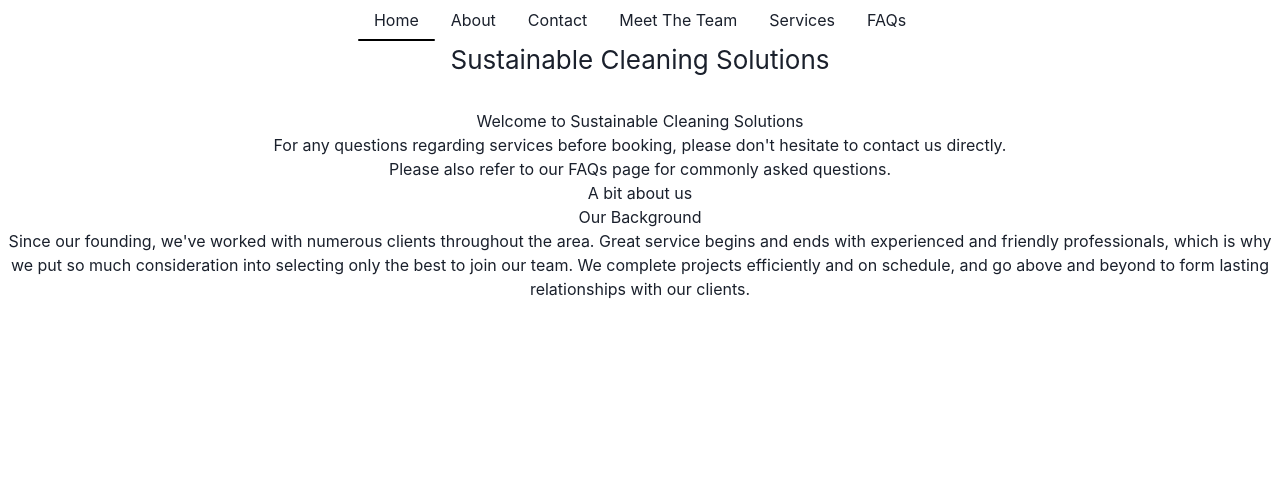
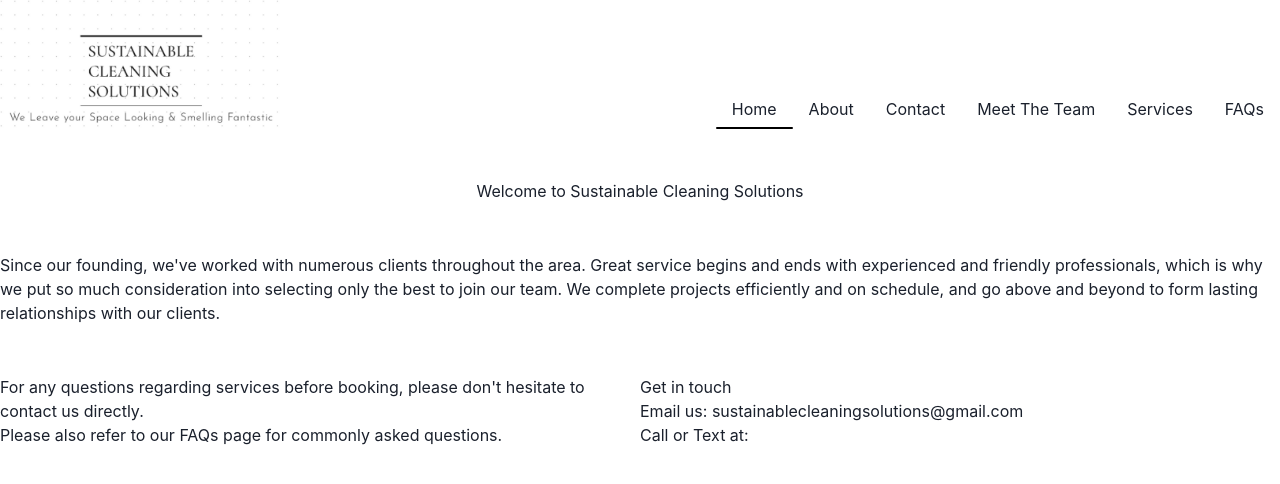
Before and after one commit to katiefugate/sustainable-cleaning-solutions, a React (Create React App) app: page /Home in a window 1280 px wide. Shown: the top 484 px of the page. Built offline with nearby package versions, Linux system fonts and the light colour scheme.

Commit message:
home page styling start

```diff
--- a/src/App.css
+++ b/src/App.css
@@ -3,9 +3,29 @@
   flex-direction: column;
   align-items: center;
   font-size: calc(10px + 2vmin);
-  padding-bottom: 30px;
+  padding-bottom: 50px;
 }
 
 .text-center {
   text-align: center;
 }
+
+.header-container {
+  display: flex;
+  width: 100%;
+  justify-content: space-between;
+  align-items: flex-end;
+}
+
+.home-page-container > * {
+  padding-bottom: 50px;
+}
+
+.home-contact-container {
+  display: flex;
+  justify-content: space-between;
+}
+
+.home-contact-container > * {
+  width: 50%;
+}
--- a/src/components/header.tsx
+++ b/src/components/header.tsx
@@ -3,8 +3,9 @@ import { Link } from "react-router-dom";
 
 export default function Header() {
     return (
-        <div>
-            <Tabs position="relative" variant="unstyled">
+        <div className="header-container">
+            <img src={require("../images/SustainableCleaningSolutions.png")} alt="sustainable cleaning solutions" width="280" height="260"/>
+            <Tabs position="relative" variant="unstyled" className="tabs">
                 <TabList>
                     <Tab><Link to='home'>Home</Link></Tab>
                     <Tab><Link to={'about'}>About</Link></Tab>
@@ -20,7 +21,6 @@ export default function Header() {
                     borderRadius="1px"
                 />
             </Tabs>
-            <h1 className={'text-center'}>Sustainable Cleaning Solutions</h1>
         </div>
     );
 }
--- a/src/pages/Home.tsx
+++ b/src/pages/Home.tsx
@@ -1,16 +1,23 @@
 export default function Home() {
     return (
-        <div className={'text-center'}>
-            <h1>Welcome to Sustainable Cleaning Solutions</h1>
-            <p>For any questions regarding services before booking, please don't hesitate to contact us directly.</p>
-            <p>Please also refer to our FAQs page for commonly asked questions.</p>
+        <div className=" home-page-container">
+            <h1 className="text-center">Welcome to Sustainable Cleaning Solutions</h1>
             <div>
-                <h1>A bit about us</h1>
-                <h4>Our Background</h4>
                 <p>Since our founding, we've worked with numerous clients throughout the area. Great service begins and ends
-                with experienced and friendly professionals, which is why we put so much consideration into selecting
-                only the best to join our team. We complete projects efficiently and on schedule, and go above and
-                beyond to form lasting relationships with our clients.</p>
+                    with experienced and friendly professionals, which is why we put so much consideration into selecting
+                    only the best to join our team. We complete projects efficiently and on schedule, and go above and
+                    beyond to form lasting relationships with our clients.</p>
+            </div>
+            <div className="home-contact-container">
+                <div>
+                    <p>For any questions regarding services before booking, please don't hesitate to contact us directly.</p>
+                    <p>Please also refer to our FAQs page for commonly asked questions.</p>
+                </div>
+                <div>
+                    <h1>Get in touch</h1>
+                    <p>Email us: sustainablecleaningsolutions@gmail.com</p>
+                    <p>Call or Text at: </p>
+                </div>
             </div>
         </div>
     );
```
Also changed, not shown: src/images/SustainableCleaningSolutions.png (added).
